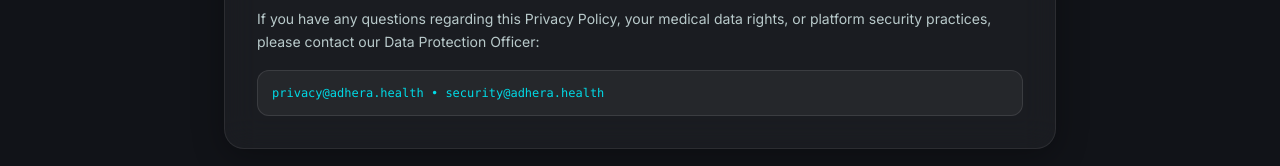
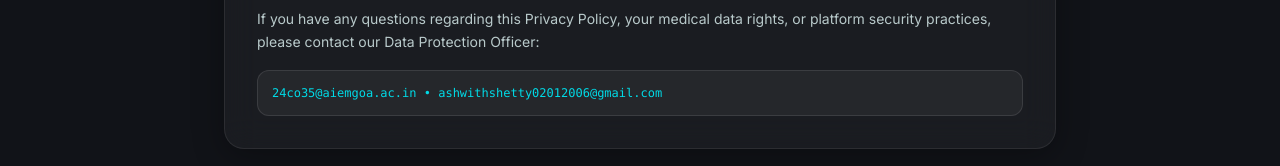
Before and after one commit to 24co35-ops/ADHERA, a React (Vite) app in the folder frontend/: page /privacy in a window 1280 px wide. Shown: the part 2434-2600 px from the top of the page. Built offline with nearby package versions, Linux system fonts and the light colour scheme.

Commit message:
fix: update privacy contact emails to real addresses

```diff
--- a/frontend/src/pages/legal/PrivacyPage.tsx
+++ b/frontend/src/pages/legal/PrivacyPage.tsx
@@ -191,7 +191,9 @@ export const PrivacyPage: React.FC = () => {
               If you have any questions regarding this Privacy Policy, your medical data rights, or platform security practices, please contact our Data Protection Officer:
             </p>
             <div className="p-3.5 rounded-xl bg-white/5 border border-white/10 font-mono text-xs text-primary">
-              privacy@adhera.health • security@adhera.health
+              <a href="mailto:24co35@aiemgoa.ac.in" style={{color:'var(--accent,#00dbe7)'}}>24co35@aiemgoa.ac.in</a>
+              {' • '}
+              <a href="mailto:ashwithshetty02012006@gmail.com" style={{color:'var(--accent,#00dbe7)'}}>ashwithshetty02012006@gmail.com</a>
             </div>
           </GlassCard>
         </div>
```
